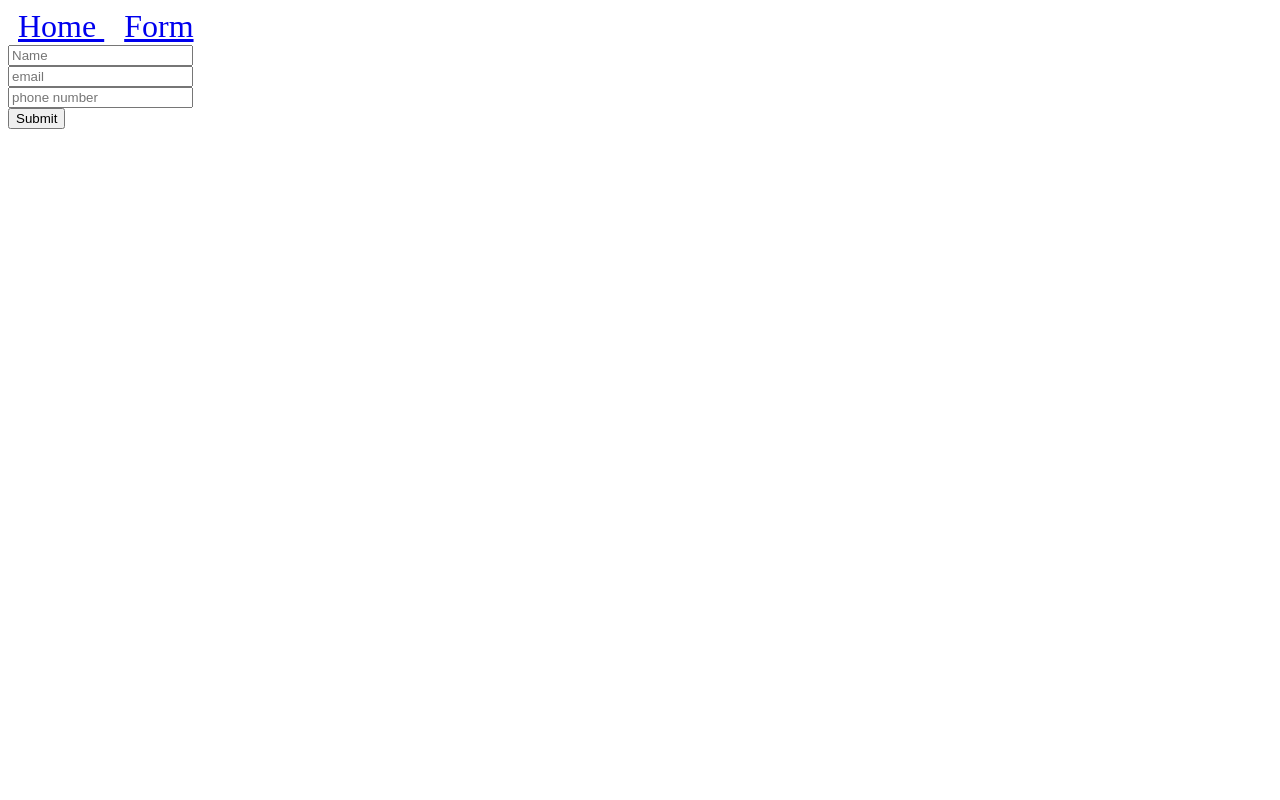
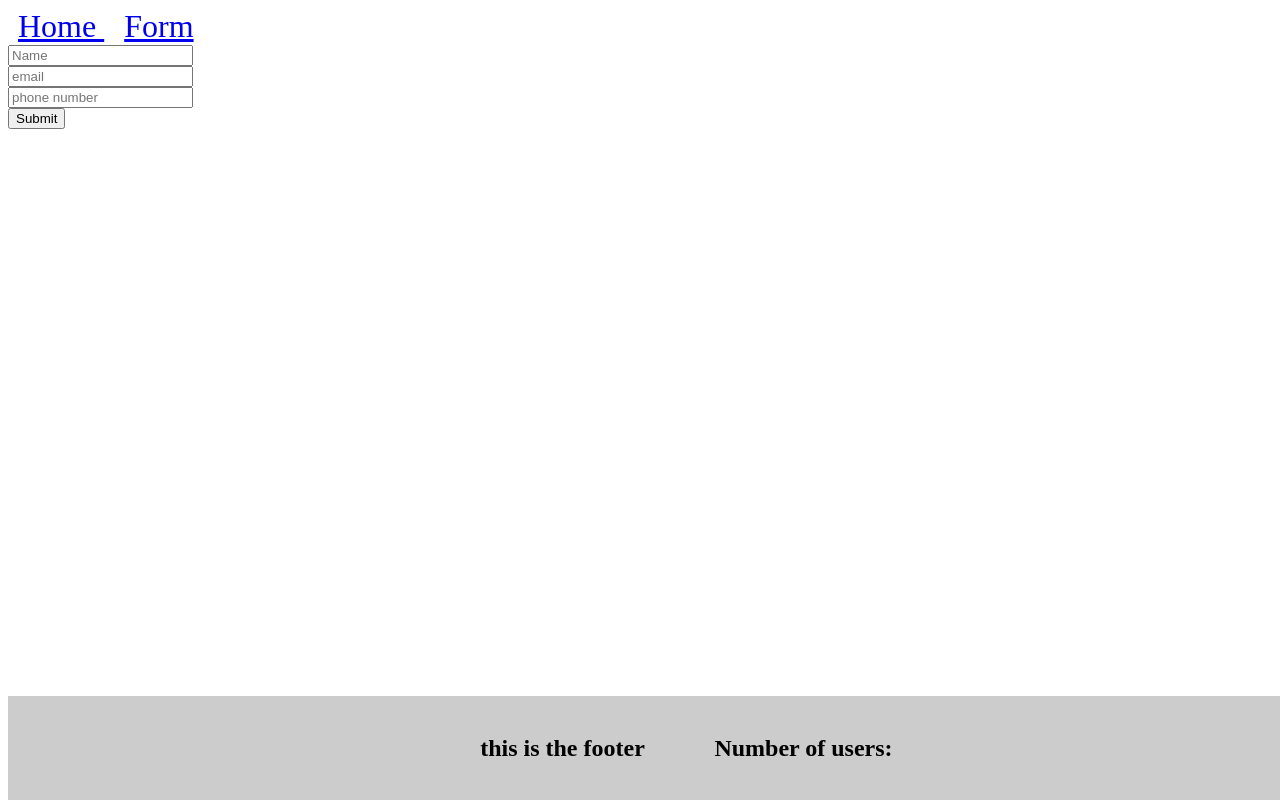
Before and after one commit to abugi/ajax-vue, a Vue app: page /form in a window 1280 px wide. Built offline with nearby package versions, Linux system fonts and the light colour scheme.

Commit message:
feat: Intro to state management

```diff
--- a/package.json
+++ b/package.json
@@ -11,7 +11,8 @@
     "axios": "^0.21.0",
     "core-js": "^3.6.5",
     "vue": "^2.6.11",
-    "vue-router": "^3.4.9"
+    "vue-router": "^3.4.9",
+    "vuex": "^3.6.0"
   },
   "devDependencies": {
     "@vue/cli-plugin-babel": "~4.5.0",
--- /dev/null
+++ b/src/components/Footer.vue
@@ -0,0 +1,28 @@
+<template>
+    <footer>
+        <FooterText :users="numberOfUsers" />
+    </footer>
+</template>
+
+<script>
+import FooterText from './FooterText'
+export default {
+    props: ['numberOfUsers'],
+    components: {
+        FooterText
+    }
+}
+</script>
+
+<style scoped>
+    footer {
+        text-align: center;
+        font-size: 1.5rem;
+        font-weight: 600;
+        padding: 3%;
+        background: #ccc;
+        position: fixed;
+        bottom: 0;
+        width: 100vw;
+    }
+</style>
--- /dev/null
+++ b/src/components/FooterText.vue
@@ -0,0 +1,21 @@
+<template>
+  <main>
+      <span>
+            this is the footer
+        </span>
+        <span style="padding-left: 4rem">
+            Number of users: {{ users }}
+        </span>
+  </main>
+</template>
+
+<script>
+export default {
+    props: ['users']
+
+}
+</script>
+
+<style>
+
+</style>
--- a/src/components/Form.vue
+++ b/src/components/Form.vue
@@ -13,14 +13,14 @@
         </form>
         <button @click="submitForm">Submit</button>
 
-        <div>{{createdUser}}</div>
+        <footer-element></footer-element>
     </main>
 </template>
 
 <script>
+// import Footer from './Footer'
 import axios from 'axios'
 export default {
-    props: ['createdUser'],
     data() {
         return {
             name: null,
@@ -42,11 +42,14 @@ export default {
 
       if(response.status === 201) {
         this.newUser = response.data
+        this.$store.dispatch('updatePersons', response.data)
         this.$router.push({name: 'landingPage'})
       }
     }
   },
-
+//   components: {
+//       footerElement: Footer
+//   }
 }
 </script>
 
--- a/src/components/Persons.vue
+++ b/src/components/Persons.vue
@@ -6,44 +6,46 @@
         <p>Name: {{person.name}}</p>
         <p>Email: {{person.email}}</p>
         <p>Phone: {{person.phone}}</p>
-        <div>Company:
+        <div v-if="person.company">Company:
           <p>Name: {{person.company.name}}</p>
           <p>Catch Phrase: {{person.company.catchPhrase}}</p>
           <p>Business Structure: {{person.company.bs}}</p>
         </div>
       </li>
     </ul>
+
+    <footer-element :numberOfUsers="persons ? persons.length : 'No users available'"></footer-element>
   </main>
 </template>
 
 <script>
-import axios from 'axios'
-
 export default {
   name: 'App',
   data() {
     return {
-      persons: null,
       newUser: null
     }
   },
+  computed: {
+    updatedPersons() {
+      return this.$store.state.Persons
+    },
+    persons() {
+      return this.$store.state.Persons.persons
+    }
+   },
   async created() {
-    try {
-      const url = 'https://jsonplaceholder.typicode.com/users'
+    this.$store.dispatch('getPersons')
+  },
 
-      const result = await axios.get(url)
-
-      if(result.status === 200) {
-        this.persons = result.data
-      }
-    } catch (error) {
-      console.log(error)
-    }
-  }
 }
 </script>
 
 <style scoped>
+main {
+  padding: 5% 0;
+}
+
 ul {
   list-style-type: none;
 }
--- /dev/null
+++ b/src/store/index.js
@@ -0,0 +1,13 @@
+import Vue from 'vue'
+import Vuex from 'vuex'
+import Persons from './modules/persons'
+
+Vue.use(Vuex)
+
+const store = new Vuex.Store({
+    modules: {
+      Persons
+    }
+  })
+
+export default store
--- /dev/null
+++ b/src/store/modules/persons.js
@@ -0,0 +1,40 @@
+import axios from 'axios'
+
+const state = {
+    persons: null
+};
+
+const getters = {
+
+};
+
+const actions = {
+    updatePersons(context, data) {
+    context.commit("setPersons", data);
+    },
+    async getPersons(context) {
+    const url = 'https://jsonplaceholder.typicode.com/users'
+
+      const result = await axios.get(url)
+
+      if(result.status === 200) {
+        context.commit('updatePersons', result.data)
+      }
+    }
+};
+
+const mutations = {
+    setPersons: (state, data) => {
+        state.persons.push(data)
+    },
+    updatePersons: (state, data) => {
+        state.persons = data
+    }
+};
+
+export default {
+  state,
+  getters,
+  actions,
+  mutations,
+};
```
Also changed, not shown: src/main.js (+7 -0 lines), 1 other file (tests, documents, lock files or other folders).
